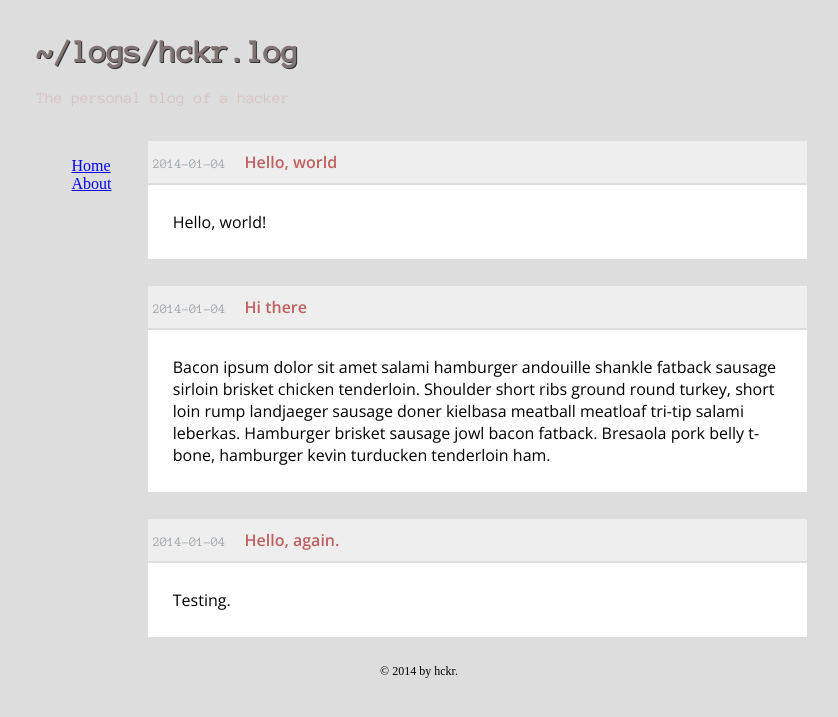
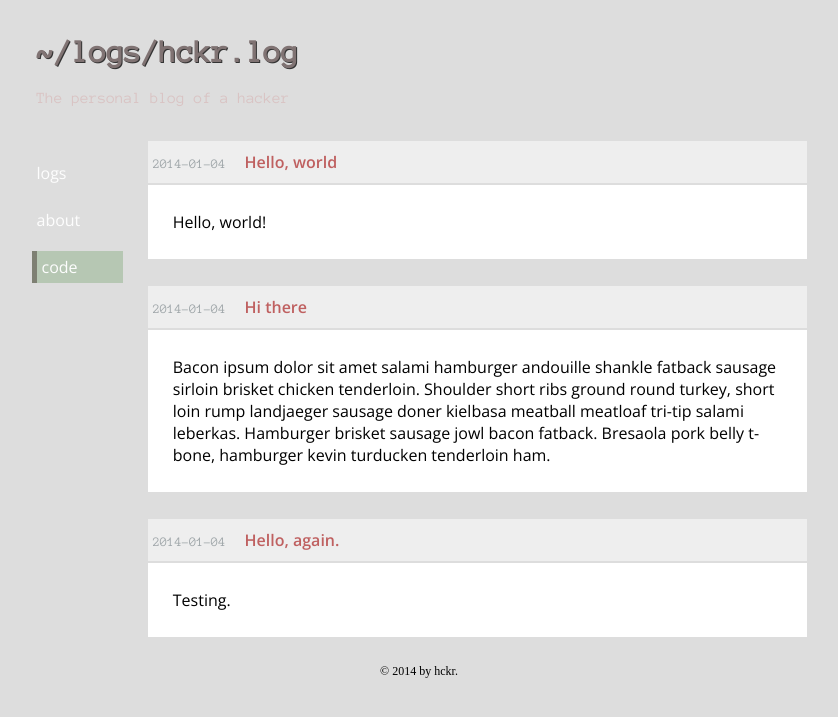
Before and after one commit to bitjockey42/astrohckr.github.io, a Jekyll site: the page built from index.md, in a window 1280 px wide. Shown: the top 717 px of the page, without its empty margins (221-1059 px from the left). Built offline with Jekyll 4.4.1, drawn with Linux system fonts in a browser that asks for light colours.

Commit message:
Started styling the navbar.

```diff
--- a/_includes/nav.html
+++ b/_includes/nav.html
@@ -1,8 +1,9 @@
 <nav>
   <div class="nav">
     <ul class="nav-ul">
-      <li><a href="#">Home</a></li>
-      <li><a href="#">About</a></li>
+      <li><a class="nav-item" href="#">Logs</a></li>
+      <li><a class="nav-item" href="#">About</a></li>
+      <li><a class="nav-item nav-item-active" href="#">Code</a></li>
     </ul>
   </div>
 </nav>
--- a/assets/stylesheets/nav.css
+++ b/assets/stylesheets/nav.css
@@ -1,7 +1,24 @@
 .nav-ul {
+    padding-left: 0;
     list-style-type: none;
+    margin-right: 25px;
 }
 
-.nav-ul li {
+.nav-item {
+    display: block;
+    color: #fdfdfd;
+    text-decoration: none;
+    font-family: "Open Sans", sans-serif;
+    text-transform: lowercase;
+    padding: 5px 5px;
+    margin-bottom: 15px;
+}
 
+.nav-item:hover {
+    background: #c5cc8f;
 }
+
+.nav-item-active {
+    background: #b6c7b3;
+    border-left: solid 5px #7e8073;
+}
```
